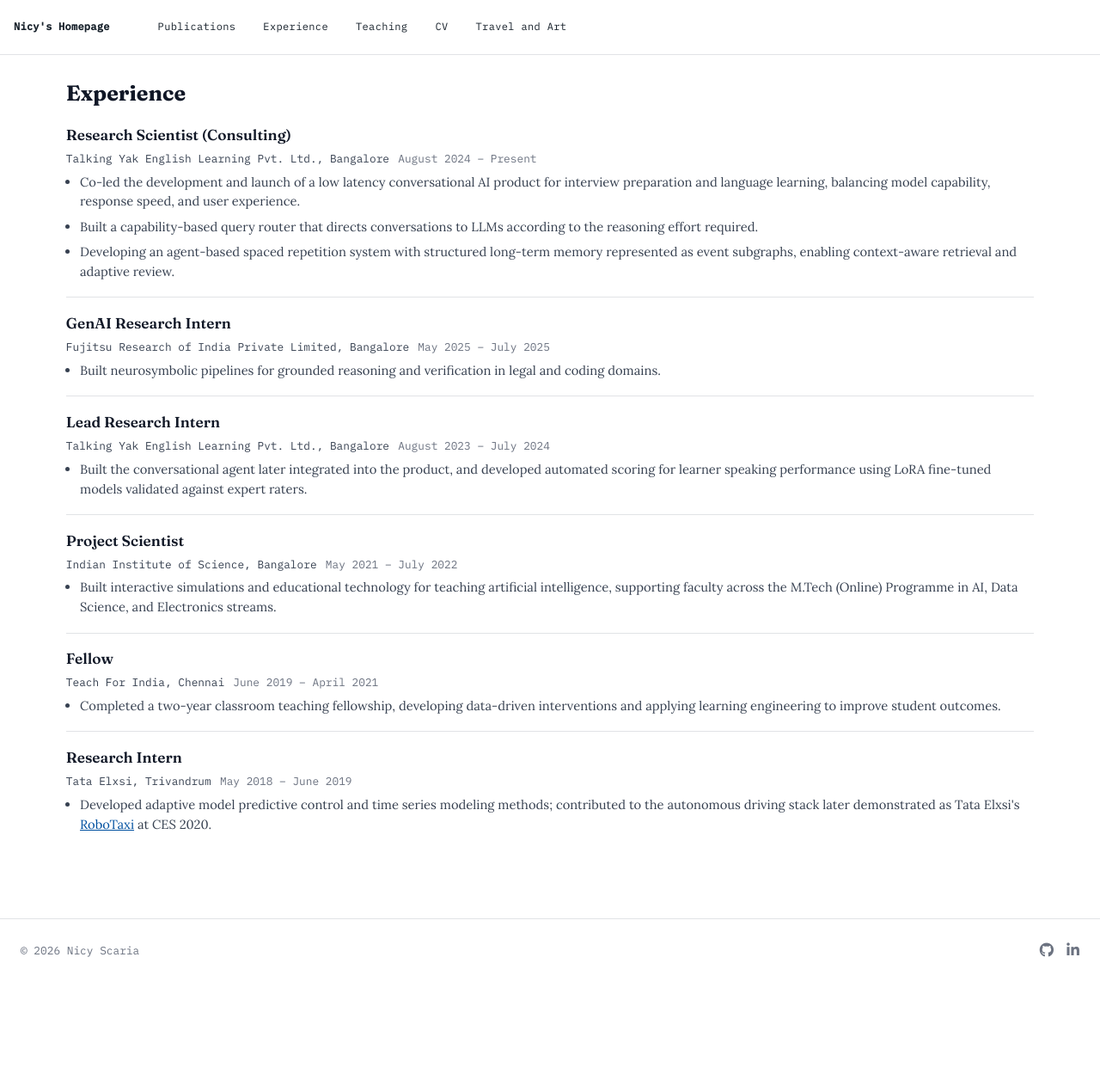
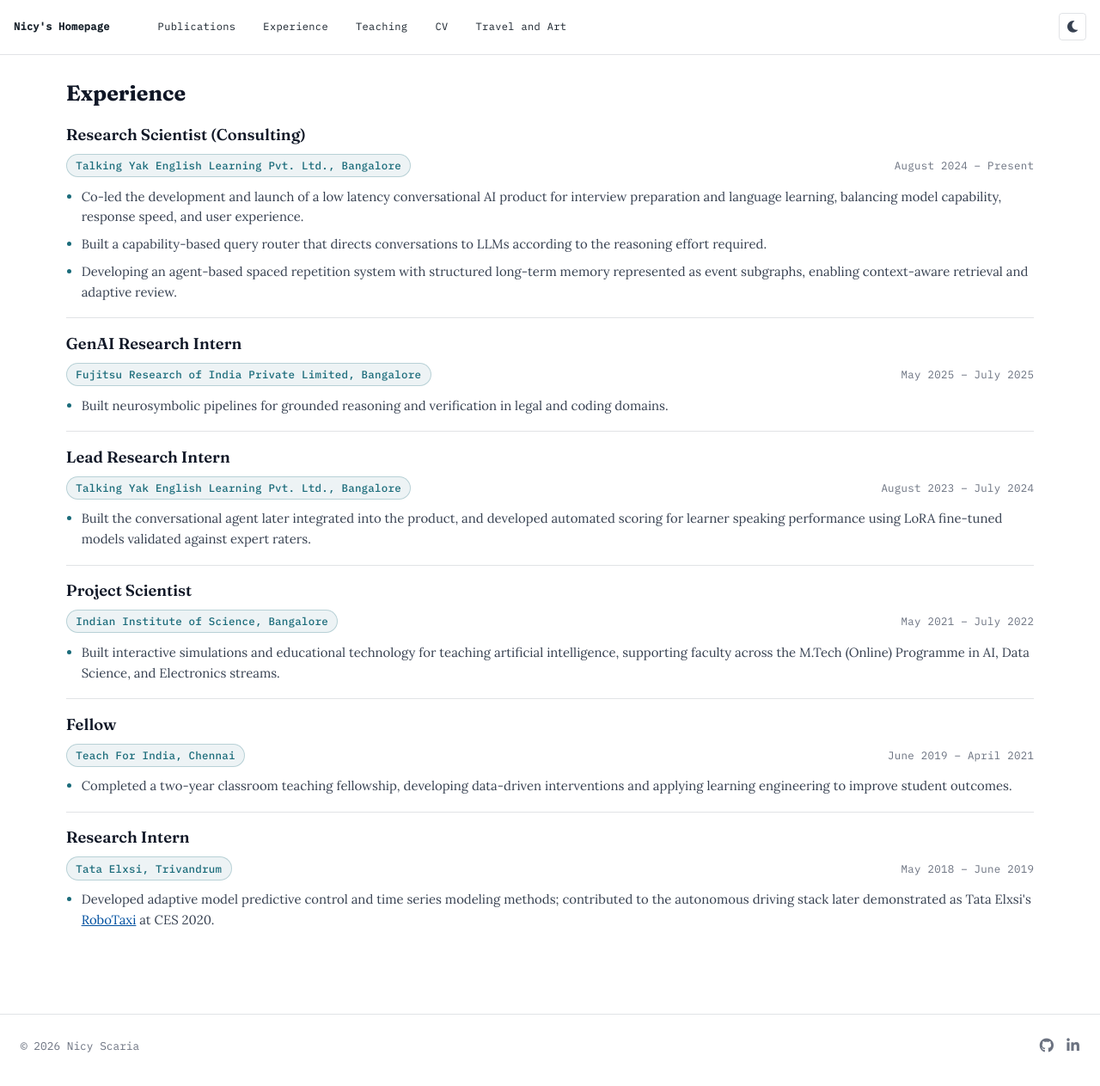
Before and after one commit to nicyscaria/nicyscaria.github.io, a Jekyll site: the page built from _pages/experience.md, in a window 1280 px wide and 1400 px high. Shown: the top 1263 px of the window at 86% size. Built offline with Jekyll 4.4.1, drawn with Linux system fonts in a browser that asks for light colours.

Commit message:
Modify dark mode

```diff
--- a/_includes/masthead.html
+++ b/_includes/masthead.html
@@ -15,14 +15,14 @@
             {% endif %}
             <li class="masthead__menu-item"><a href="{{ domain }}{{ link.url }}">{{ link.title }}</a></li>
           {% endfor %}
-          <li class="masthead__menu-item masthead__menu-item--theme">
-            <button id="theme-toggle-btn" class="theme-toggle-btn" type="button" aria-label="Toggle dark mode">
-              <i id="theme-toggle-icon" class="fas fa-moon" aria-hidden="true"></i>
-            </button>
-          </li>
         </ul>
         <ul class="hidden-links hidden"></ul>
       </nav>
     </div>
+    <div class="masthead__actions">
+      <button id="theme-toggle-btn" class="theme-toggle-btn" type="button" aria-label="Toggle dark mode">
+        <i id="theme-toggle-icon" class="fas fa-moon" aria-hidden="true"></i>
+      </button>
+    </div>
   </div>
 </div>
--- a/_sass/_home.scss
+++ b/_sass/_home.scss
@@ -66,7 +66,8 @@
   letter-spacing: 0.04em;
   color: $gray;
   line-height: 1.8;
-  max-width: 50ch;
+  max-width: 46ch;
+  width: 100%;
 }
 
 .home-hero__actions {
--- a/_sass/_masthead.scss
+++ b/_sass/_masthead.scss
@@ -12,6 +12,9 @@
   &__inner-wrap {
     @include container;
     @include clearfix;
+    display: flex;
+    align-items: center;
+    justify-content: space-between;
     padding: 0.9em 1em;
     font-family: $label-mono;
 
@@ -27,6 +30,26 @@
       text-decoration: none;
     }
   }
+
+  &__menu {
+    flex: 1 1 auto;
+    min-width: 0;
+
+    ul {
+      margin: 0;
+      padding: 0;
+      clear: both;
+      list-style-type: none;
+    }
+  }
+
+  &__actions {
+    flex: 0 0 auto;
+    display: flex;
+    align-items: center;
+    margin-left: 1rem;
+    z-index: 21;
+  }
 }
 
 .theme-toggle-btn {
@@ -34,36 +57,18 @@
   border: 1px solid $border-color;
   color: $dark-gray;
   border-radius: 4px;
-  width: 28px;
-  height: 28px;
+  width: 32px;
+  height: 32px;
   display: inline-flex;
   align-items: center;
   justify-content: center;
   cursor: pointer;
-  font-size: 0.8rem;
-  margin-left: 0.6rem;
-  vertical-align: middle;
+  font-size: 0.85rem;
   transition: all 0.2s ease-in-out;
 
   &:hover {
     color: $accent-color;
     border-color: $accent-color;
-  }
-}
-
-.masthead__menu-item--theme {
-  display: table-cell;
-  vertical-align: middle;
-  padding-left: 0.25rem;
-}
-
-.masthead__menu {
-
-  ul {
-    margin: 0;
-    padding: 0;
-    clear: both;
-    list-style-type: none;
   }
 }
 
--- a/_sass/_teach-list.scss
+++ b/_sass/_teach-list.scss
@@ -13,22 +13,40 @@
   &:first-child { border-top: none; padding-top: 0; }
 
   &__title {
-    font-size: 1.08rem;
+    font-size: 1.15rem;
     font-weight: 600;
-    line-height: 1.4;
-    margin: 0 0 0.35em;
+    line-height: 1.35;
+    margin: 0 0 0.5em;
+    color: $text-color;
   }
 
   &__meta {
-    margin: 0 0 0.5em;
+    margin: 0 0 0.85em;
     font-family: $label-mono;
-    font-size: 0.8rem;
+    font-size: 0.78rem;
     color: $gray;
     display: flex;
+    align-items: center;
+    justify-content: space-between;
     flex-wrap: wrap;
-    gap: 0.5em 0.8em;
+    gap: 0.6em 1em;
 
-    .teach-entry__org { color: $dark-gray; }
+    .teach-entry__org {
+      display: inline-flex;
+      align-items: center;
+      padding: 0.2rem 0.65rem;
+      background-color: rgba(26, 107, 122, 0.08);
+      color: $accent-color;
+      border: 1px solid rgba(26, 107, 122, 0.25);
+      border-radius: 999px;
+      font-weight: 500;
+      letter-spacing: 0.02em;
+    }
+
+    span:last-child {
+      color: $gray;
+      letter-spacing: 0.02em;
+    }
   }
 
   &__instructor {
@@ -56,14 +74,18 @@
   }
 
   &__items {
-    margin: 0.4em 0 0 1.1em;
+    margin: 0.5em 0 0 1.2em;
     padding: 0;
-    font-size: 0.92rem;
+    font-size: 0.93rem;
     color: $dark-gray;
 
     li {
-      margin-bottom: 0.45em;
-      line-height: 1.55;
+      margin-bottom: 0.55em;
+      line-height: 1.6;
+
+      &::marker {
+        color: $accent-color;
+      }
 
       &:last-child { margin-bottom: 0; }
     }
--- a/_sass/_variables.scss
+++ b/_sass/_variables.scss
@@ -335,7 +335,13 @@ html[data-theme="dark"] {
       color: #94a3b8;
 
       .teach-entry__org {
-        color: #e2e8f0;
+        background-color: rgba(20, 184, 166, 0.12);
+        color: #2dd4bf;
+        border-color: rgba(20, 184, 166, 0.3);
+      }
+
+      span:last-child {
+        color: #94a3b8;
       }
     }
 
@@ -355,6 +361,10 @@ html[data-theme="dark"] {
     &__desc,
     &__items {
       color: #cbd5e1;
+
+      li::marker {
+        color: #2dd4bf;
+      }
     }
 
     &__links a {
```
Also changed, not shown: _includes/home-hero.html (+6 -3 lines).
